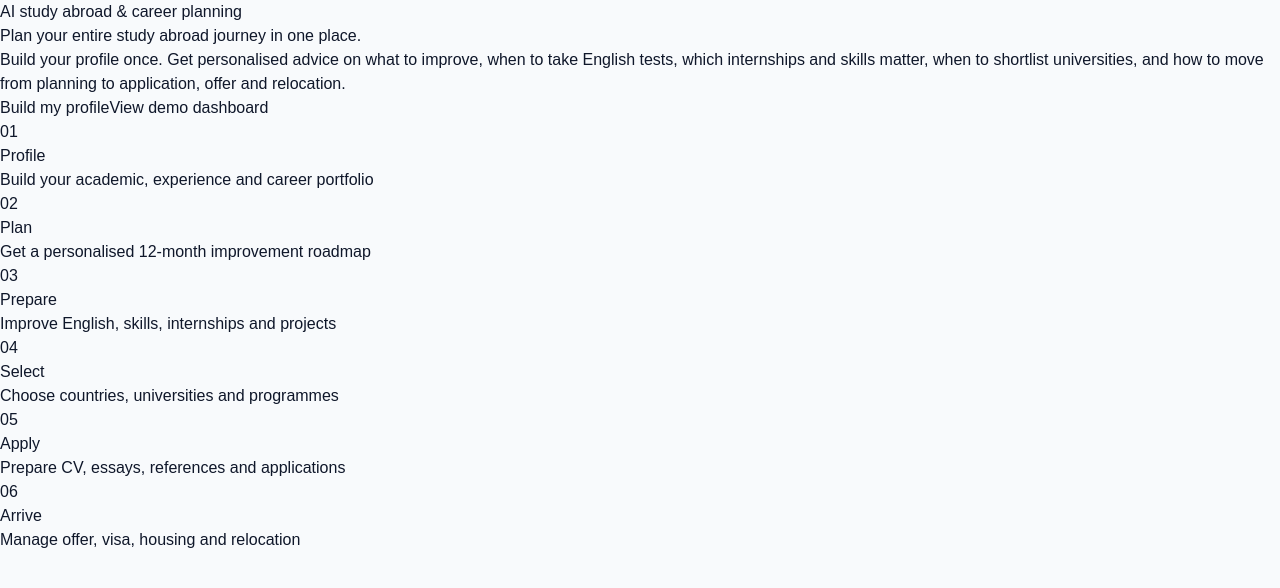
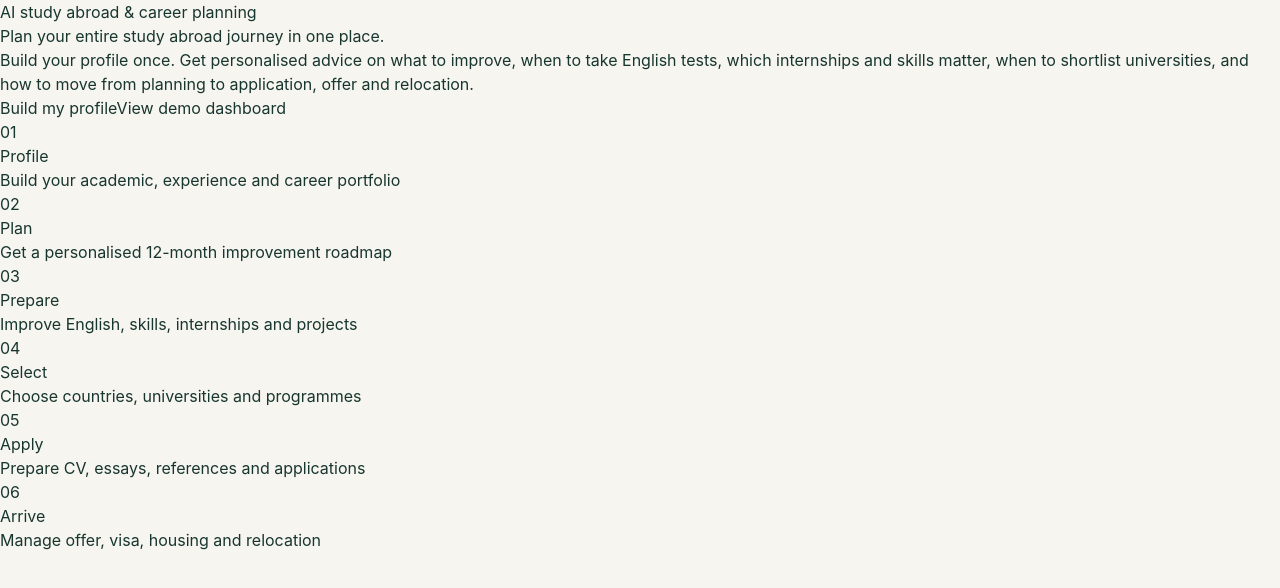
Before and after one commit to ssssomer/ai-study-abroad-platform, a Next.js app: page / in a window 1280 px wide. Shown: the top 588 px of the page. Built offline with nearby package versions, Linux system fonts and the light colour scheme.

Commit message:
style: establish premium education SaaS visual system

```diff
--- a/src/app/globals.css
+++ b/src/app/globals.css
@@ -4,22 +4,40 @@
 
 :root {
   color-scheme: light;
-  --background: 248 250 252;
-  --foreground: 15 23 42;
+  --ink: #17362f;
+  --muted: #6e7f7a;
+  --paper: #f7f5ef;
+  --panel: #fffdf8;
+  --line: #e7e5dc;
+  --brand: #2f6b5f;
+  --brand-dark: #214b43;
+  --mint: #dfeee8;
+  --sand: #eee8db;
+  --gold: #c8954a;
 }
 
-* {
-  box-sizing: border-box;
+* { box-sizing: border-box; }
+html { scroll-behavior: smooth; }
+body {
+  margin: 0;
+  background: var(--paper);
+  color: var(--ink);
+  font-family: Inter, ui-sans-serif, system-ui, -apple-system, BlinkMacSystemFont, "Segoe UI", sans-serif;
+  -webkit-font-smoothing: antialiased;
+}
+button, input, textarea, select { font: inherit; }
+a { color: inherit; text-decoration: none; }
+::selection { background: #cfe5dd; color: #17362f; }
+
+.soft-grid {
+  background-image:
+    linear-gradient(rgba(47,107,95,.045) 1px, transparent 1px),
+    linear-gradient(90deg, rgba(47,107,95,.045) 1px, transparent 1px);
+  background-size: 34px 34px;
 }
 
-body {
-  margin: 0;
-  background: rgb(var(--background));
-  color: rgb(var(--foreground));
-  font-family: Arial, Helvetica, sans-serif;
+.glass {
+  background: rgba(255,253,248,.78);
+  backdrop-filter: blur(16px);
+  -webkit-backdrop-filter: blur(16px);
 }
-
-a {
-  color: inherit;
-  text-decoration: none;
-}
```
